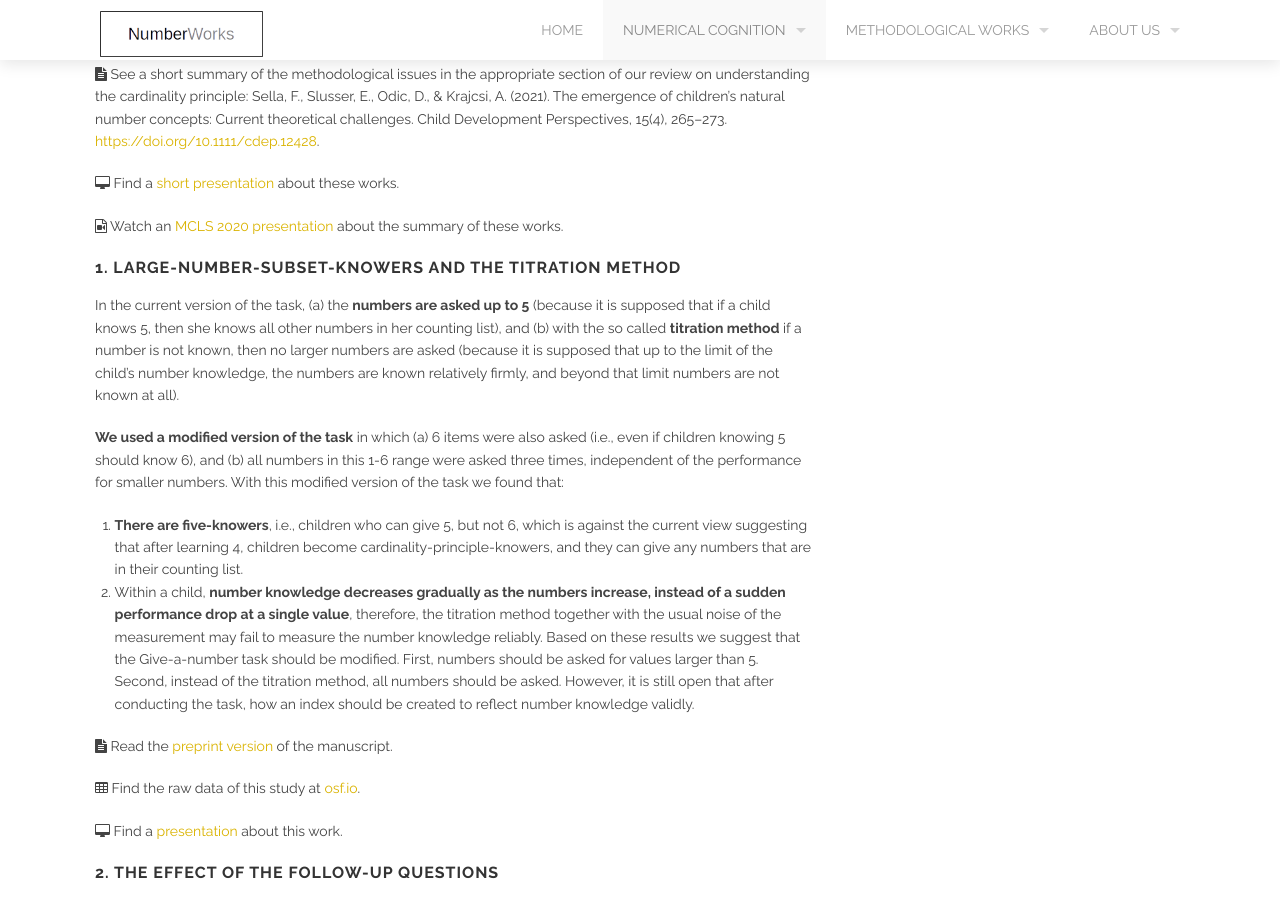
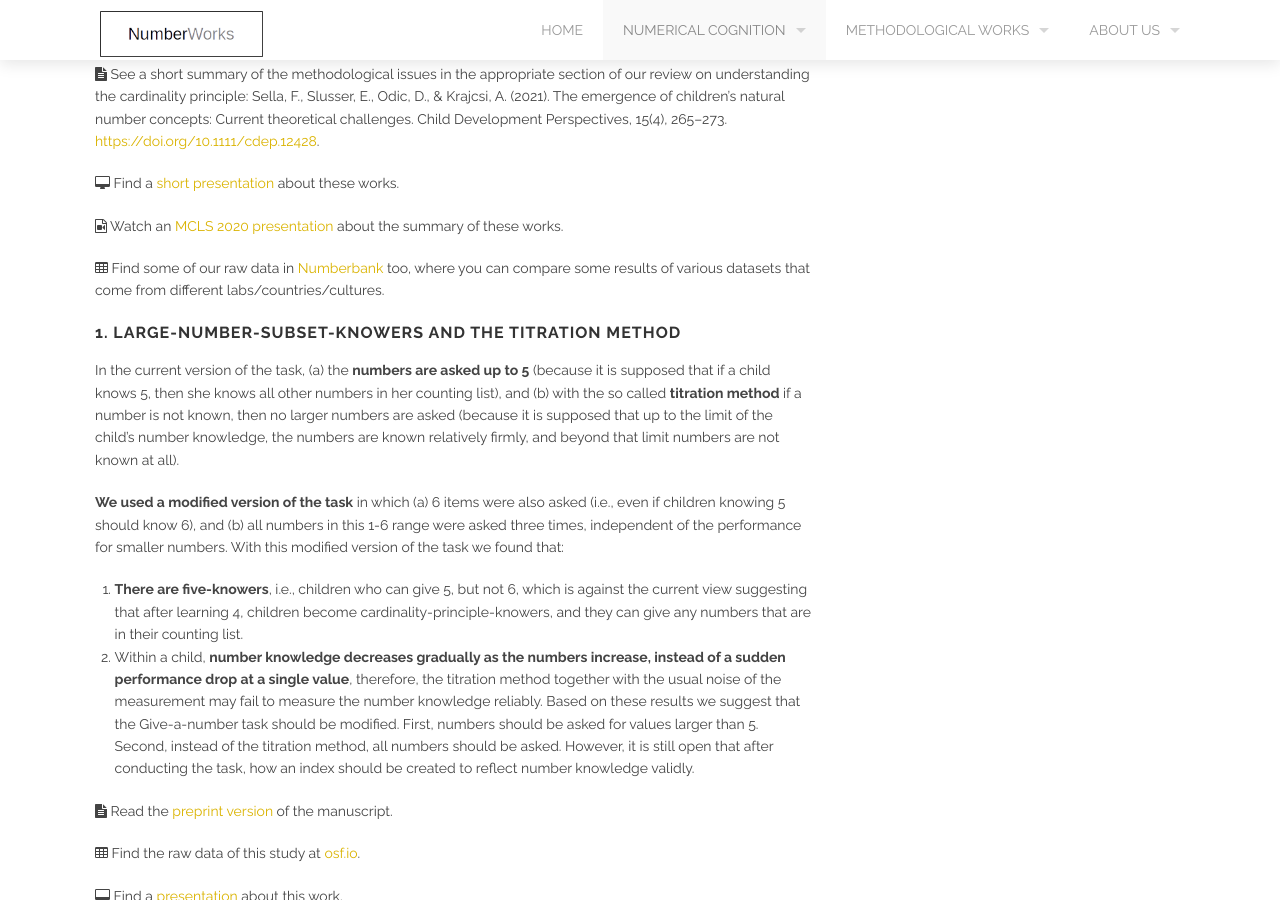
Before and after one commit to theNumberWorks/numberworks_website, a Jekyll site: the page built from the_give_a_number_task_revisited.md, in a window 1280 px wide and 900 px high, scrolled down 432 px. Built offline with Jekyll 4.4.1, drawn with Linux system fonts in a browser that asks for light colours.

Commit message:
Update the_give_a_number_task_revisited.md

```diff
--- a/the_give_a_number_task_revisited.md
+++ b/the_give_a_number_task_revisited.md
@@ -15,6 +15,8 @@ The Give-a-number task is the gold standard to measure preschoolers number knowl
 <i class='fa fa-desktop'></i> Find a [short presentation](https://docs.google.com/presentation/d/1owAbT48vQhKDpEwzqBacLeAqK1nn39NauQV_EwTwZsA/edit?usp=sharing) about these works.
 
 <i class='fa fa-file-video-o'></i> Watch an [MCLS 2020 presentation](https://www.youtube.com/watch?v=finJsMHUUKM) about the summary of these works.
+
+<i class='fa fa-table'></i> Find some of our raw data in [Numberbank](https://numberbank.shinyapps.io/shiny_app/) too, where you can compare some results of various datasets that come from different labs/countries/cultures.
 
 ### 1. Large-number-subset-knowers and the titration method
 
```
